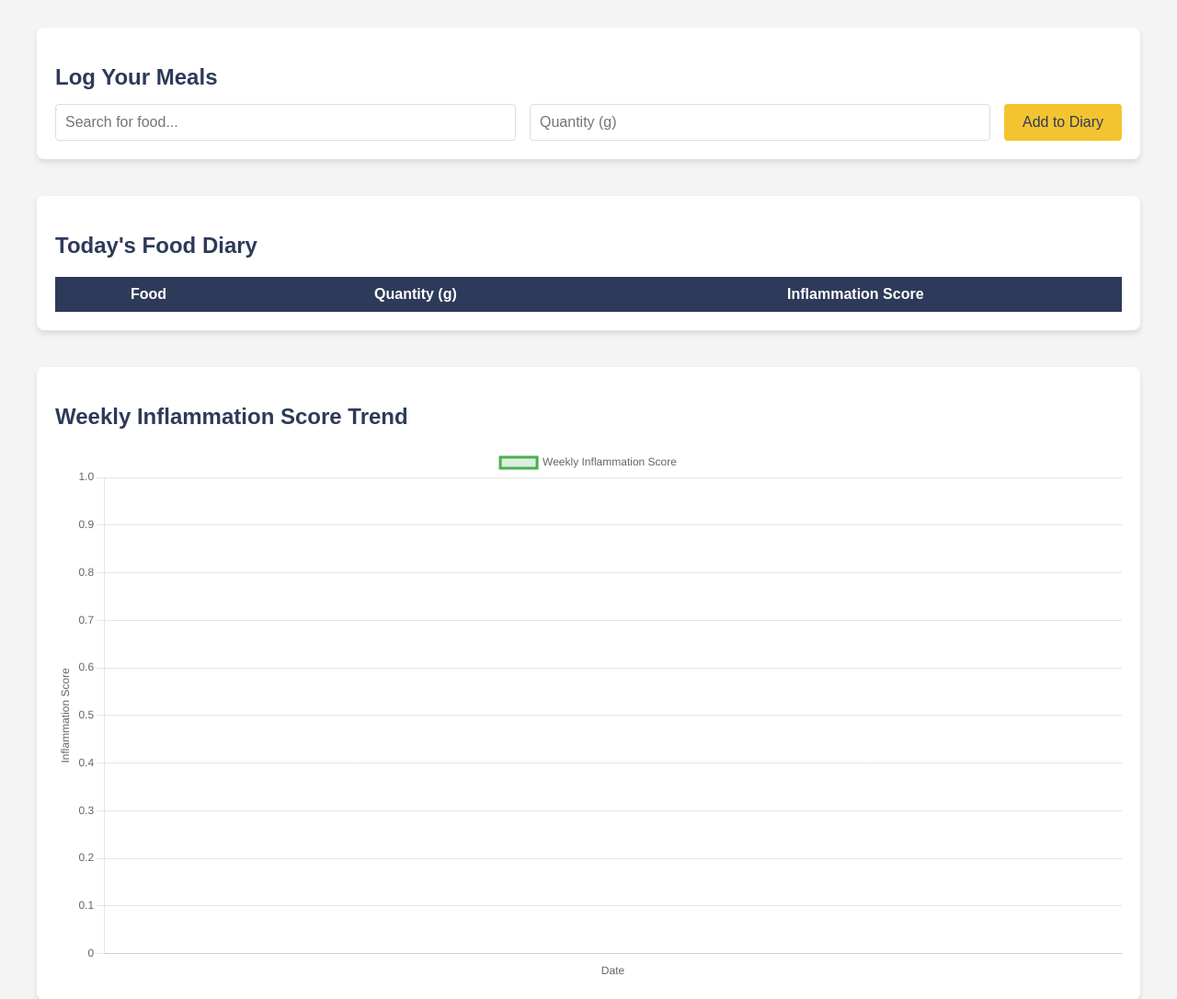
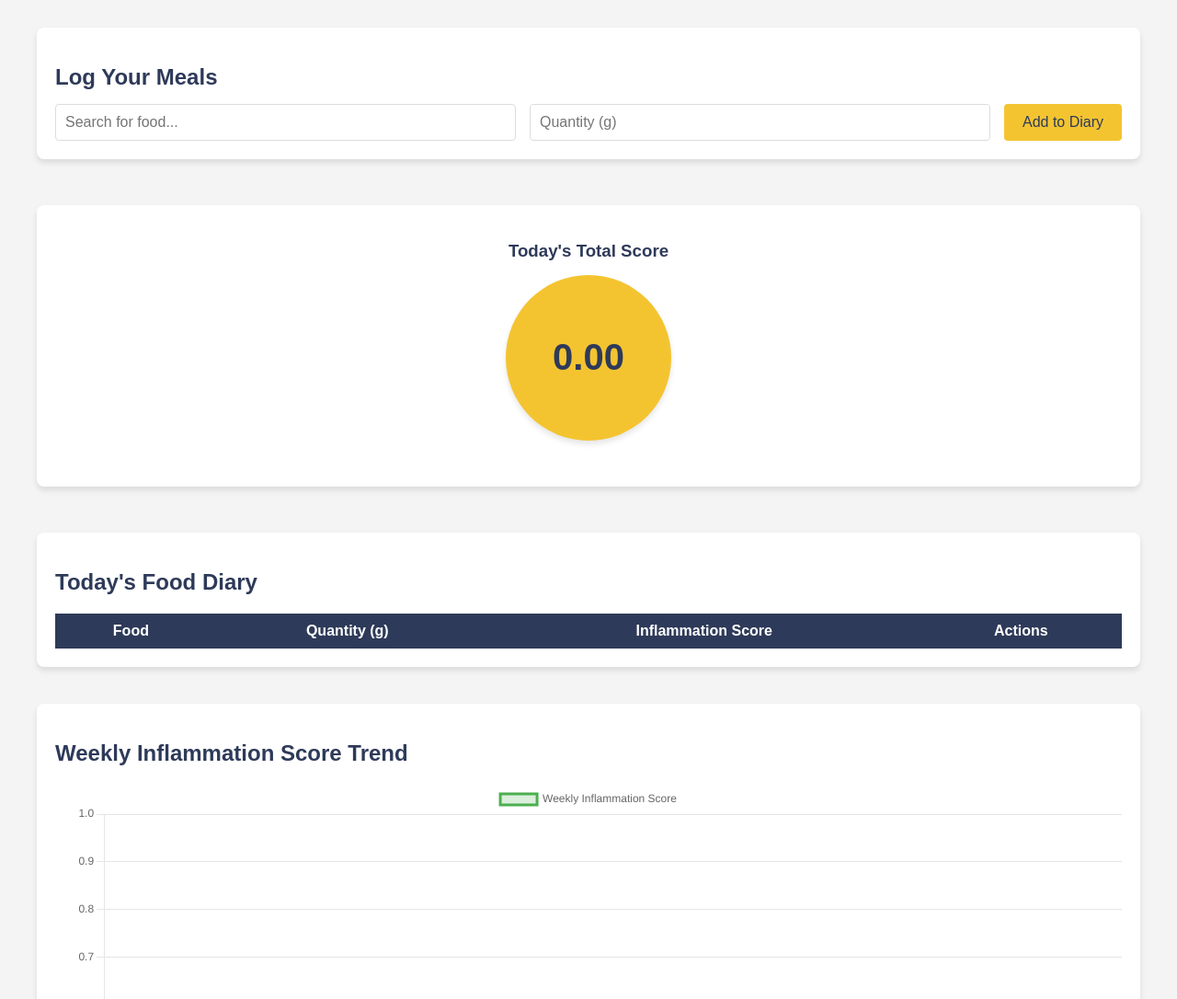
Before and after one commit to aahmedashraf/Final-Year-Project, a Flask app: template templates/dashboard.html in a window 1280 px wide. Shown: the part 134-1220 px from the top of the page at 92% size. Run offline with Flask 3, Linux system fonts and the light colour scheme; the template is opened without the code that fills it, so the values that code supplies are empty.

Commit message:
Simple updates

```diff
--- a/main.py
+++ b/main.py
@@ -36,10 +36,19 @@ def init_db():
                 total_dii_score REAL DEFAULT 0,
                 FOREIGN KEY(user_id) REFERENCES users(id)
             );
+            CREATE TABLE IF NOT EXISTS food_log (
+                id INTEGER PRIMARY KEY AUTOINCREMENT,
+                user_id INTEGER NOT NULL,
+                date TEXT NOT NULL,
+                food_name TEXT NOT NULL,
+                quantity REAL NOT NULL,
+                dii_score REAL NOT NULL,
+                FOREIGN KEY(user_id) REFERENCES users(id)
+            );
         """)
         conn.commit()
 
-# Initialize the database
+# Uncomment to initialize the database
 # init_db()
 
 def fetch_nutrient_data(food_name):
@@ -136,6 +145,48 @@ def update_daily_score(user_id, score):
         conn.commit()
 
 # --- Routes ---
+@app.route('/delete_entry/<int:entry_id>', methods=['DELETE'])
+def delete_entry(entry_id):
+    if 'user_id' not in session:
+        return jsonify({"error": "Unauthorized"}), 401
+
+    try:
+        conn = sqlite3.connect(db_path)
+        cursor = conn.cursor()
+
+        # Get the entry to be deleted
+        cursor.execute("""
+            SELECT date, dii_score FROM food_log
+            WHERE id = ? AND user_id = ?
+        """, (entry_id, session['user_id']))
+        entry = cursor.fetchone()
+
+        if not entry:
+            return jsonify({"error": "Entry not found"}), 404
+
+        # Delete the entry
+        cursor.execute("""
+            DELETE FROM food_log
+            WHERE id = ? AND user_id = ?
+        """, (entry_id, session['user_id']))
+
+        # Update daily total
+        cursor.execute("""
+            UPDATE daily_data
+            SET total_dii_score = total_dii_score - ?
+            WHERE user_id = ? AND date = ?
+        """, (entry[1], session['user_id'], entry[0]))
+
+        conn.commit()
+        return jsonify({"success": True})
+
+    except sqlite3.Error as e:
+        conn.rollback()
+        print(f"Database error: {e}")
+        return jsonify({"error": "Database error"}), 500
+    finally:
+        conn.close()
+
 @app.route('/')
 def index():
     if 'user_id' in session:
@@ -216,6 +267,7 @@ def calculate():
 
     # Fetch nutrient data
     nutrient_data = fetch_nutrient_data(food_name)
+    print(nutrient_data)
     if not nutrient_data:
         return jsonify({"error": f"Nutrient data for '{food_name}' not found"}), 404
 
@@ -260,8 +312,6 @@ def calculate():
         "breakdown": breakdown
     })
 
-# from werkzeug.security import generate_password_hash
-# print(generate_password_hash('123123'))
 @app.route('/usda-proxy')
 def usda_proxy():
     query = request.args.get('query')
@@ -293,8 +343,9 @@ def daily_data():
     try:
         conn = sqlite3.connect(db_path)
         cursor = conn.cursor()
+        # Include the id field so we can reference it for deletion
         cursor.execute("""
-            SELECT food_name, quantity, dii_score
+            SELECT id, food_name, quantity, dii_score
             FROM food_log
             WHERE user_id = ? AND date = ?
         """, (user_id, today))
@@ -305,7 +356,6 @@ def daily_data():
     except sqlite3.Error as e:
         print(f"Database error: {e}")
         return jsonify({"error": "Database error"}), 500
-
 
 @app.route('/weekly_data')
 def weekly_data():
--- a/static/dashboard.js
+++ b/static/dashboard.js
@@ -1,4 +1,3 @@
-// dashboard.js
 document.addEventListener("DOMContentLoaded", () => {
   // Initialize chart and load data
   initializeChart();
@@ -141,7 +140,53 @@ async function addFoodToDiary() {
   }
 }
 
-// Load Daily Data
+// Update Total Score Function
+function updateTotalScore() {
+  let total = 0;
+  document.querySelectorAll("#diaryTable tbody tr").forEach((row) => {
+    total += parseFloat(row.cells[2].textContent);
+  });
+
+  const totalElement = document.getElementById("totalScore");
+  const feedbackElement = document.getElementById("scoreFeedback");
+
+  totalElement.textContent = total.toFixed(2);
+
+  if (total > 0) {
+    totalElement.style.color = "#ff4444";
+    feedbackElement.textContent =
+      "Pro-inflammatory diet. Consider adding more anti-inflammatory foods like leafy greens and berries.";
+    feedbackElement.style.color = "#ff4444";
+  } else {
+    totalElement.style.color = "#4CAF50";
+    feedbackElement.textContent =
+      "Anti-inflammatory diet! Keep up the good work with healthy food choices.";
+    feedbackElement.style.color = "#4CAF50";
+  }
+}
+
+async function deleteEntry(entryId) {
+  if (!confirm("Are you sure you want to delete this entry?")) return;
+
+  try {
+    const response = await fetch(`/delete_entry/${entryId}`, {
+      method: "DELETE",
+    });
+
+    if (!response.ok) {
+      throw new Error("Failed to delete entry");
+    }
+
+    // Refresh all data
+    loadDailyData();
+    loadWeeklyData();
+  } catch (error) {
+    console.error("Delete error:", error);
+    alert("Failed to delete entry");
+  }
+}
+
+// Load Daily Data Function
 async function loadDailyData() {
   try {
     const response = await fetch("/daily_data");
@@ -151,14 +196,24 @@ async function loadDailyData() {
     diaryTable.innerHTML = "";
 
     data.forEach((item) => {
+      // item[0]: id, item[1]: food_name, item[2]: quantity, item[3]: dii_score
       const row = document.createElement("tr");
       row.innerHTML = `
-                <td>${item[0]}</td>
-                <td>${item[1]}g</td>
-                <td>${item[2].toFixed(2)}</td>
+                <td>${item[1]}</td>
+                <td>${item[2]}</td>
+                <td>${parseFloat(item[3]).toFixed(2)}</td>
+                <td>
+                    <button class="delete-btn" onclick="deleteEntry(${
+                      item[0]
+                    })">
+                        Delete
+                    </button>
+                </td>
             `;
       diaryTable.appendChild(row);
     });
+
+    updateTotalScore(); // Update the total score display
   } catch (error) {
     console.error("Daily data error:", error);
     alert("Failed to load daily entries");
--- a/static/styles.css
+++ b/static/styles.css
@@ -55,6 +55,7 @@ body {
   display: flex;
   gap: 15px;
   flex-wrap: wrap;
+  position: relative;
 }
 
 .search-container input {
@@ -79,32 +80,42 @@ body {
   background-color: #eab81f;
 }
 
-/* Score Section */
-.score-section {
+/* Updated Total Score Section */
+.total-score-section {
   background-color: #ffffff;
   border-radius: 8px;
-  padding: 20px;
+  padding: 20px 15px;
   box-shadow: 0px 4px 6px rgba(0, 0, 0, 0.1);
   text-align: center;
+  margin: 10px 0;
 }
 
-.score-section h2 {
+.total-score-section h3 {
+  margin-bottom: 15px;
   color: #2e3a59;
-  margin-bottom: 20px;
 }
 
 .score-circle {
-  width: 120px;
-  height: 120px;
-  margin: 0 auto;
-  background-color: #2e3a59;
-  color: #ffffff;
+  width: 180px;
+  height: 180px;
+  margin: 0 auto 10px;
+  background-color: #f4c430;
+  color: #2e3a59;
   border-radius: 50%;
   display: flex;
   justify-content: center;
   align-items: center;
-  font-size: 1.5em;
+  font-size: 2.5em;
+  font-weight: bold;
   box-shadow: 0px 4px 6px rgba(0, 0, 0, 0.1);
+}
+
+/* Feedback Message */
+.feedback-message {
+  font-size: 1.1em;
+  margin-top: 10px;
+  padding: 10px;
+  border-radius: 4px;
 }
 
 /* Food Diary Section */
@@ -154,24 +165,17 @@ canvas {
   max-width: 100%;
 }
 
-/* Footer */
-.footer {
-  text-align: center;
-  margin-top: 30px;
-  color: #6c7a96;
-  font-size: 0.9em;
-}
-
+/* Suggestions List */
 .suggestions-list {
   list-style: none;
   padding: 0;
   margin: 5px 0 0;
-  border: 1px solid #ddd;
   max-height: 150px;
   overflow-y: auto;
   background-color: #fff;
   position: absolute;
   z-index: 1000;
+  width: 100%;
 }
 
 .suggestions-list li {
@@ -184,12 +188,7 @@ canvas {
   color: #fff;
 }
 
-.feedback-message {
-  margin-top: 10px;
-  font-size: 1.2em;
-  font-weight: bold;
-}
-/* Add to existing styles */
+/* Login Section (if used) */
 .login-section {
   background-color: #ffffff;
   border-radius: 8px;
@@ -220,6 +219,7 @@ canvas {
   cursor: pointer;
 }
 
+/* Logout Button */
 #logoutBtn {
   padding: 10px 20px;
   background-color: #dc3545;
@@ -230,3 +230,18 @@ canvas {
   float: right;
   margin: 20px 0;
 }
+
+/* Delete Button */
+.delete-btn {
+  background-color: #ff4444;
+  color: white;
+  border: none;
+  padding: 5px 10px;
+  border-radius: 4px;
+  cursor: pointer;
+  transition: background-color 0.3s;
+}
+
+.delete-btn:hover {
+  background-color: #cc0000;
+}
--- a/templates/dashboard.html
+++ b/templates/dashboard.html
@@ -40,6 +40,13 @@
           </div>
         </section>
 
+        <!-- Updated Total Score Section -->
+        <div class="total-score-section">
+          <h3>Today's Total Score</h3>
+          <div id="totalScore" class="score-circle">0.00</div>
+          <div id="scoreFeedback" class="feedback-message"></div>
+        </div>
+
         <!-- Daily Data Section -->
         <section class="diary-section">
           <h2>Today's Food Diary</h2>
@@ -49,6 +56,7 @@
                 <th>Food</th>
                 <th>Quantity (g)</th>
                 <th>Inflammation Score</th>
+                <th>Actions</th>
               </tr>
             </thead>
             <tbody>
```
Also changed, not shown: dii_tool.db.
